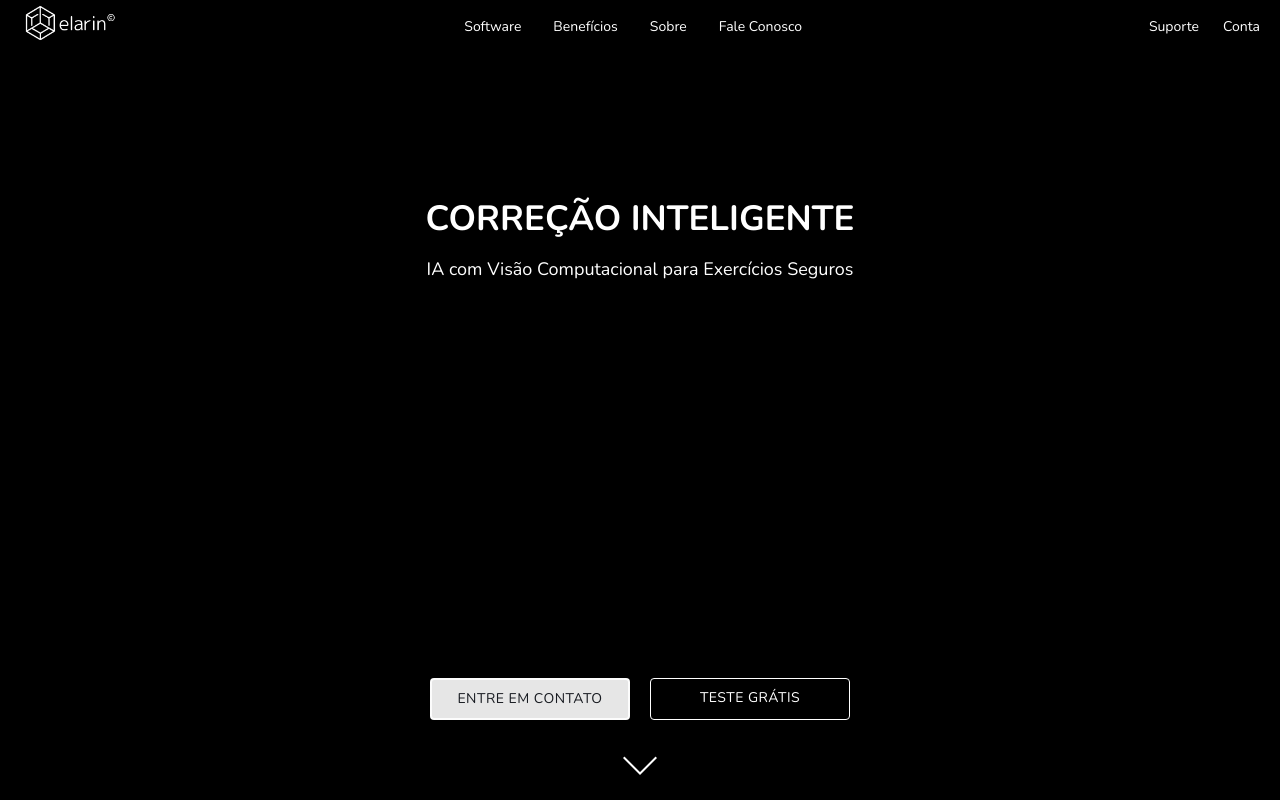
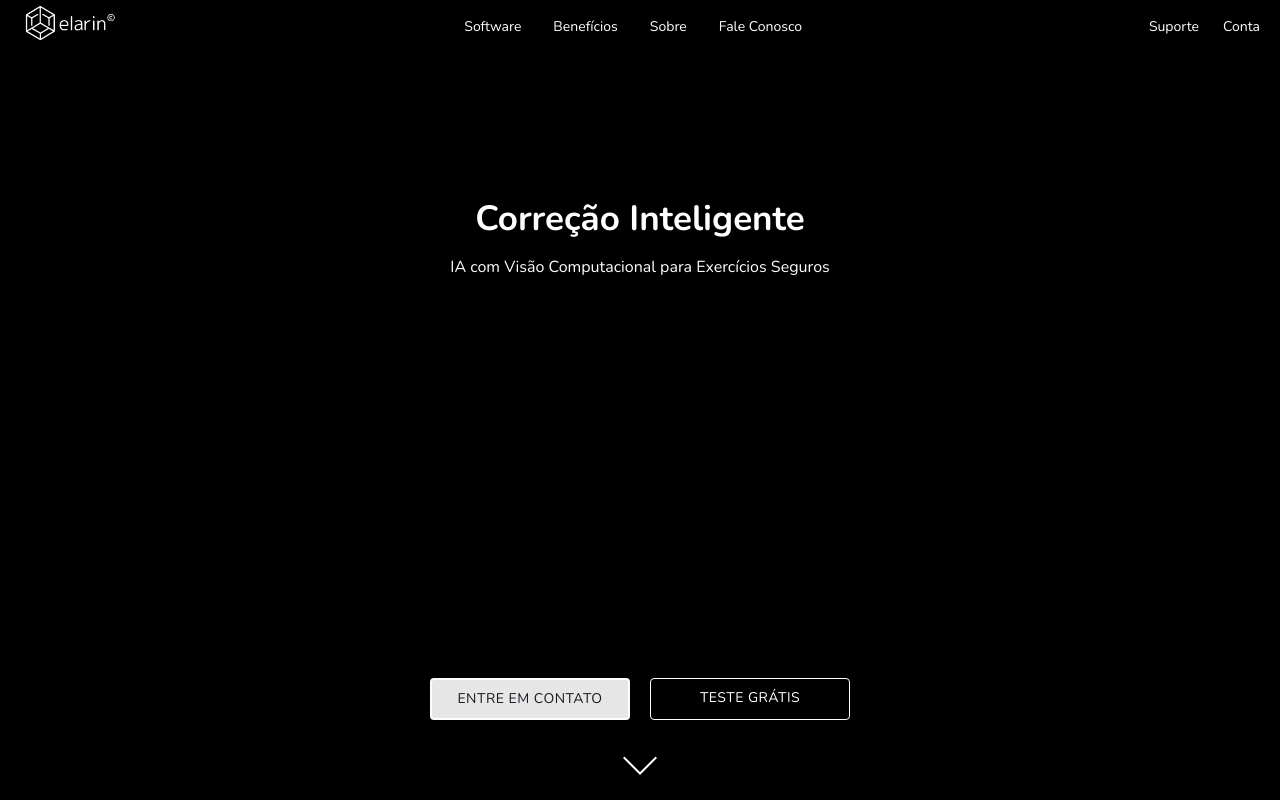
Before and after one commit to edu-03borges/elarin-landing-page, a React (Vite) app: page / in a window 1280 px wide. Shown: the top 800 px of the page. Built offline with nearby package versions, Linux system fonts and the light colour scheme.

Commit message:
correcoes de titulo

```diff
--- a/src/components/Hero.css
+++ b/src/components/Hero.css
@@ -59,7 +59,7 @@
 }
 
 .hero-subtitle {
-  font-size: 18px;
+  font-size: 16px;
   margin-bottom: 40px;
   font-weight: 500;
   text-shadow: 0 2px 10px rgba(0, 0, 0, 0.3);
--- a/src/components/Hero.jsx
+++ b/src/components/Hero.jsx
@@ -52,7 +52,7 @@ const Hero = () => {
 
       <div className="hero-content" style={{ position: 'relative', zIndex: 2 }}>
         <div className="hero-text">
-          <h1 className="hero-title">CORREÇÃO INTELIGENTE</h1>
+          <h1 className="hero-title">Correção Inteligente</h1>
           <p className="hero-subtitle">IA com Visão Computacional para Exercícios Seguros</p>
         </div>
 
```
